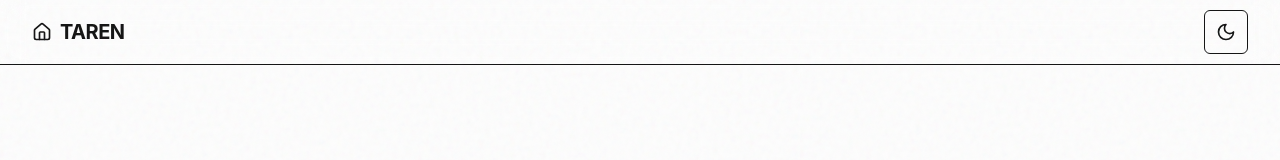
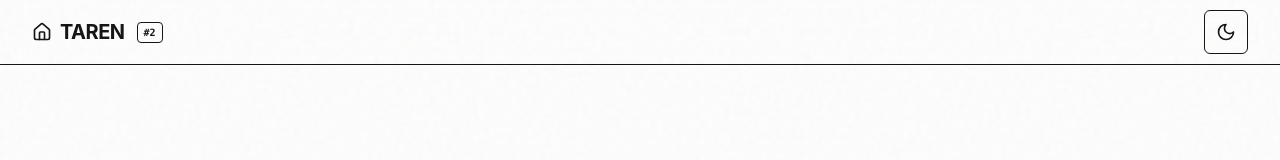
Before and after one commit to Jimmy7610/taren, a React (Vite) app: page /now in a window 1280 px wide. Shown: the top 160 px of the page. Built offline with nearby package versions, Linux system fonts and the light colour scheme.

Commit message:
chore: add build counter badge (#2)

```diff
--- a/src/components/layout/TopBar.tsx
+++ b/src/components/layout/TopBar.tsx
@@ -3,6 +3,7 @@ import { Link } from 'react-router-dom';
 import { Home, Sun, Moon } from 'lucide-react';
 import { useTheme } from '../../context/ThemeContext';
 import { strings } from '../../constants/strings';
+import { BUILD_COUNTER } from '../../constants/build';
 
 export const TopBar: React.FC = () => {
     const { theme, toggleTheme } = useTheme();
@@ -10,6 +11,7 @@ export const TopBar: React.FC = () => {
     return (
         <header className="sticky top-0 z-50 w-full border-b border-foreground/10 bg-background/80 backdrop-blur-md">
             <div className="mx-auto flex h-16 max-w-7xl items-center justify-between px-4 sm:px-6 lg:px-8">
+                <div className="flex items-center gap-3">
                     <Link
                         to="/"
                         className="flex items-center gap-2 transition-opacity hover:opacity-80 focus-visible:outline-2 focus-visible:outline-accent"
@@ -21,6 +23,10 @@ export const TopBar: React.FC = () => {
                             {strings.common.siteName}
                         </span>
                     </Link>
+                    <span className="flex items-center justify-center px-1.5 py-0.5 rounded border border-foreground/10 bg-foreground/5 text-[10px] font-mono font-bold text-foreground/40" title="Build Version">
+                        #{BUILD_COUNTER}
+                    </span>
+                </div>
 
                 <button
                     onClick={toggleTheme}
--- /dev/null
+++ b/src/constants/build.ts
@@ -0,0 +1 @@
+export const BUILD_COUNTER = 2;
```
Lines whose indentation alone changed are shown as unchanged.
